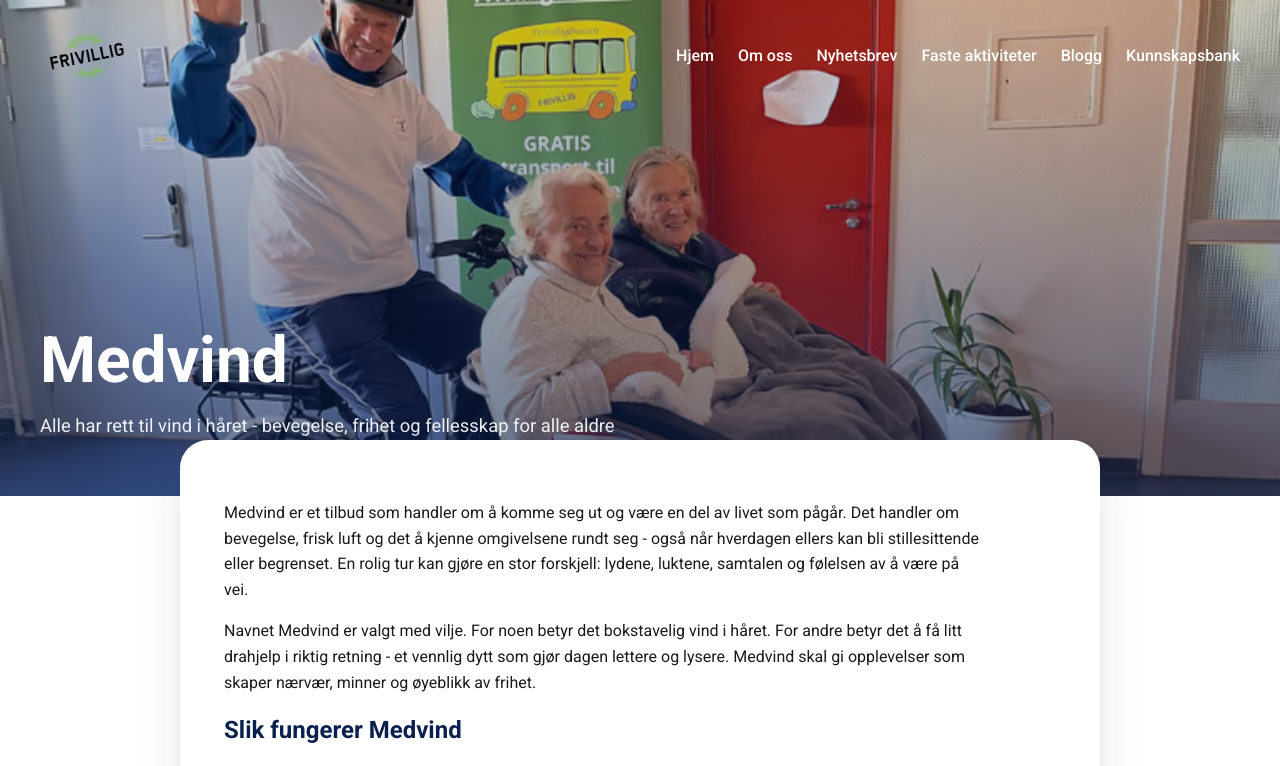
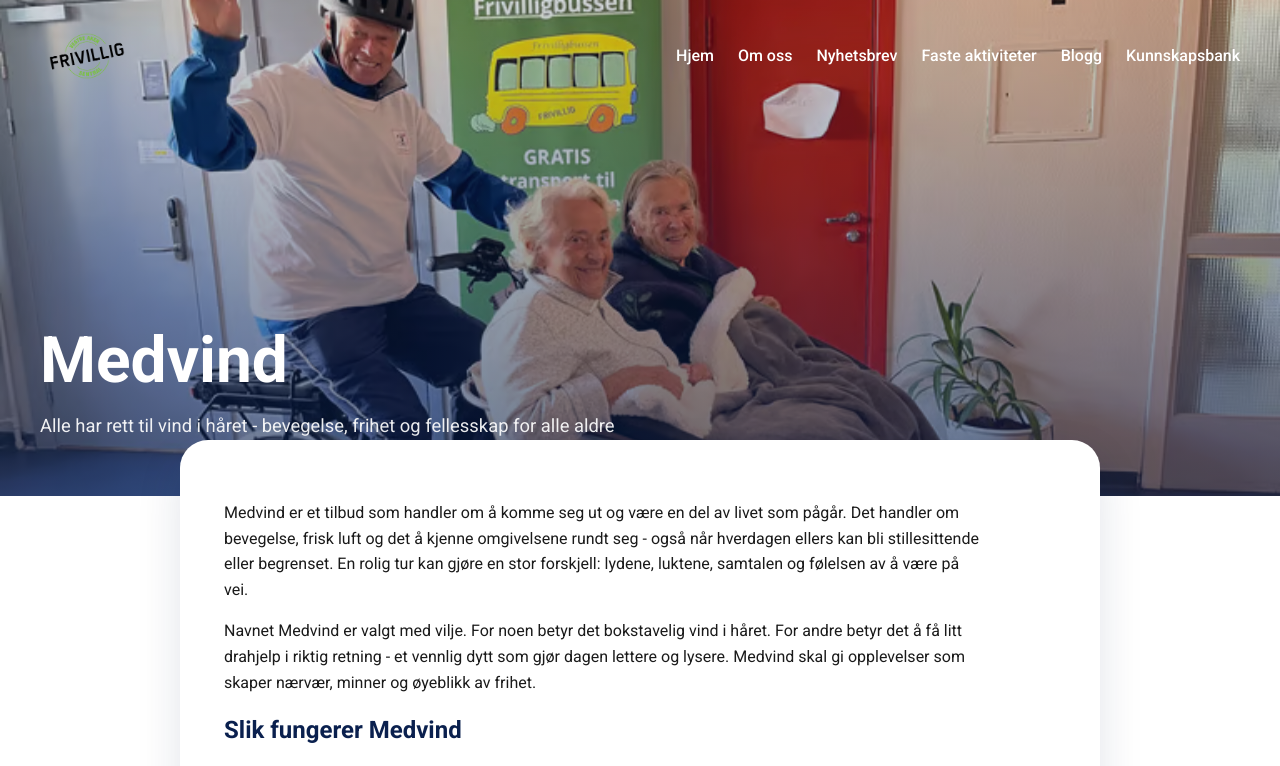
Before and after one commit to aogaa/nettside_frivilligsentralen, a plain HTML site: page aktiviteter/medvind.html in a window 1280 px wide. Shown: the top 766 px of the page. Drawn offline with Linux system fonts and the light colour scheme.

Commit message:
endringer medvind

```diff
--- a/aktiviteter/medvind.html
+++ b/aktiviteter/medvind.html
@@ -24,7 +24,7 @@
   </header>
 
   <main class="activity-page-main">
-    <section class="activity-hero" style="background-image: url('../images/aktiviteter/medvind.avif'); --hero-focus: 18%;">
+    <section class="activity-hero" style="background-image: url('../images/aktiviteter/medvind.avif'); --hero-focus: 12%;">
       <div class="activity-hero-overlay">
         <div class="activity-hero-content section">
           <h1>Medvind</h1>
```
